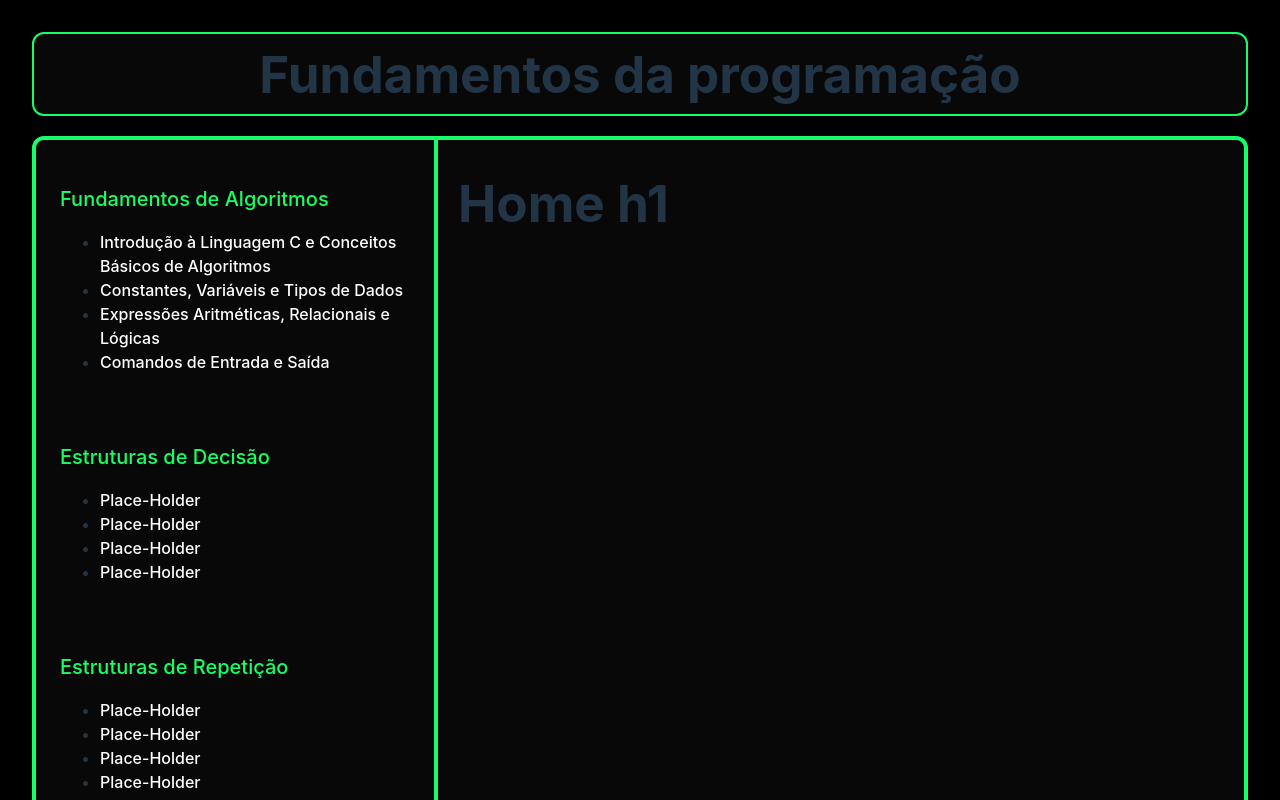
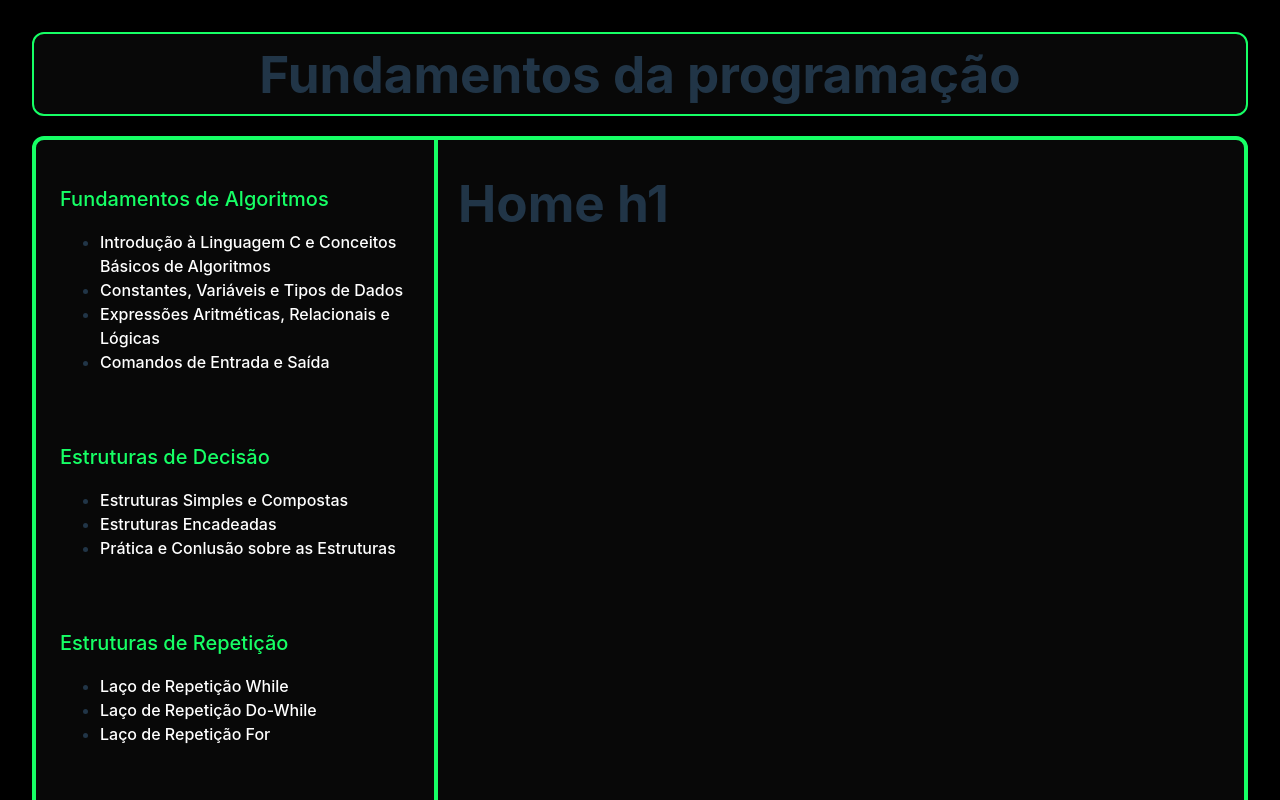
Before and after one commit to Serg-Ale/Serg-Ale.github.io, a React (Vite) app: page / in a window 1280 px wide. Shown: the top 800 px of the page. Built offline with nearby package versions, Linux system fonts and the light colour scheme.

Commit message:
feat: decisao and repeticao pages imported in the nav bar

```diff
--- a/src/components/Nav.jsx
+++ b/src/components/Nav.jsx
@@ -34,17 +34,16 @@ const Nav = () => {
         <h3>Estruturas de Decisão</h3>
         <ul>
           <li>
-            <Link>Place-Holder</Link>
-          </li>
-
-          <li>
-            <Link>Place-Holder</Link>
+            <Link to="/estruturas-decisao/decisao-if-else">
+              Estruturas Simples e Compostas</Link>
           </li>
           <li>
-            <Link>Place-Holder</Link>
+            <Link to="/estruturas-decisao/decisao-encadeada">
+              Estruturas Encadeadas</Link>
           </li>
           <li>
-            <Link>Place-Holder</Link>
+            <Link to="/estruturas-decisao/decisao-final">
+              Prática e Conlusão sobre as Estruturas</Link>
           </li>
         </ul>
       </nav>
@@ -53,17 +52,18 @@ const Nav = () => {
         <h3>Estruturas de Repetição</h3>
         <ul>
           <li>
-            <Link>Place-Holder</Link>
+            <Link to="/estruturas-repeticao/laco-while">
+              Laço de Repetição While</Link>
           </li>
           <li>
-            <Link>Place-Holder</Link>
+            <Link to="/estruturas-repeticao/laco-do-while">
+            Laço de Repetição Do-While</Link>
           </li>
           <li>
-            <Link>Place-Holder</Link>
+            <Link to="/estruturas-repeticao/laco-for">
+            Laço de Repetição For</Link>
           </li>
-          <li>
-            <Link>Place-Holder</Link>
-          </li>
+
         </ul>
       </nav>
 
```
